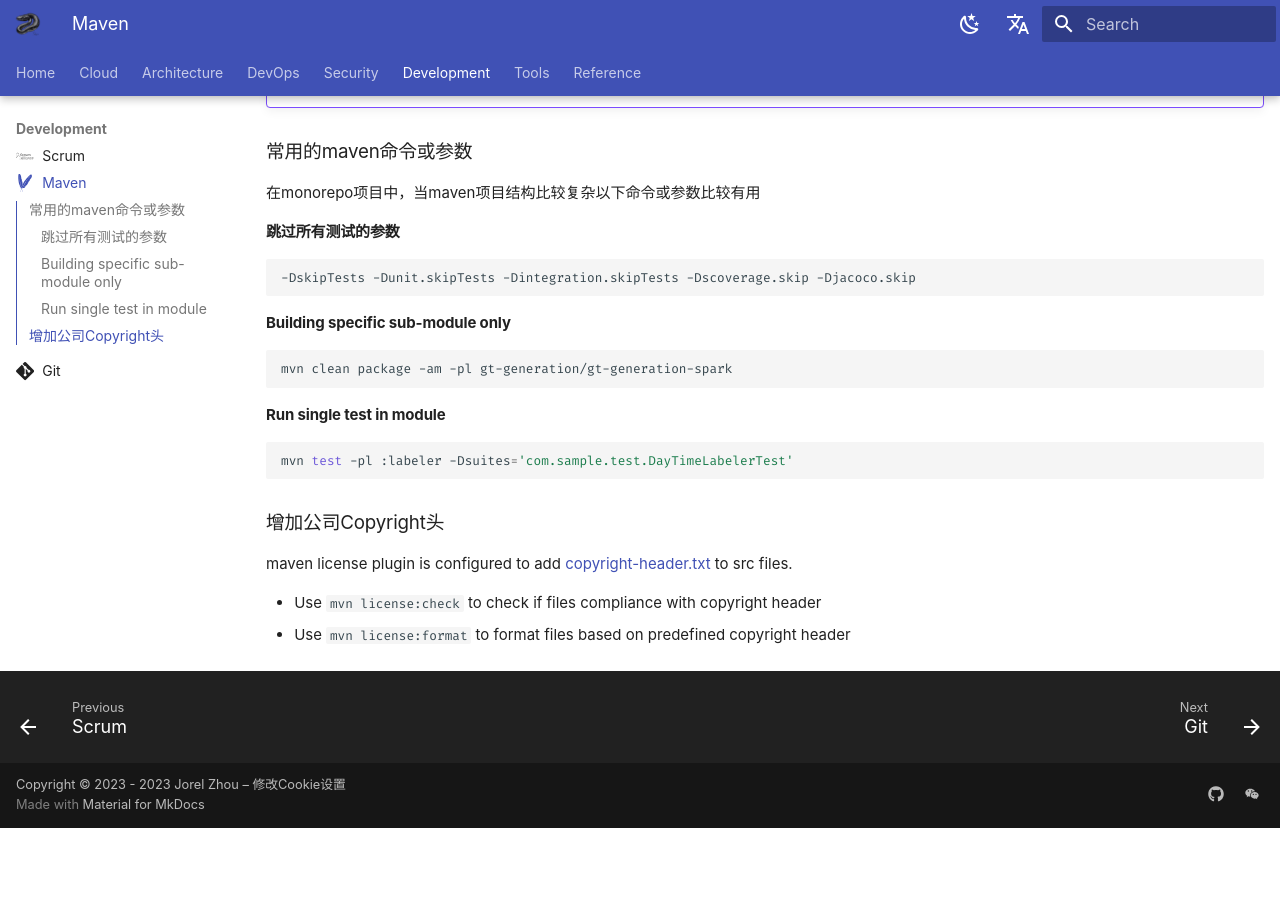
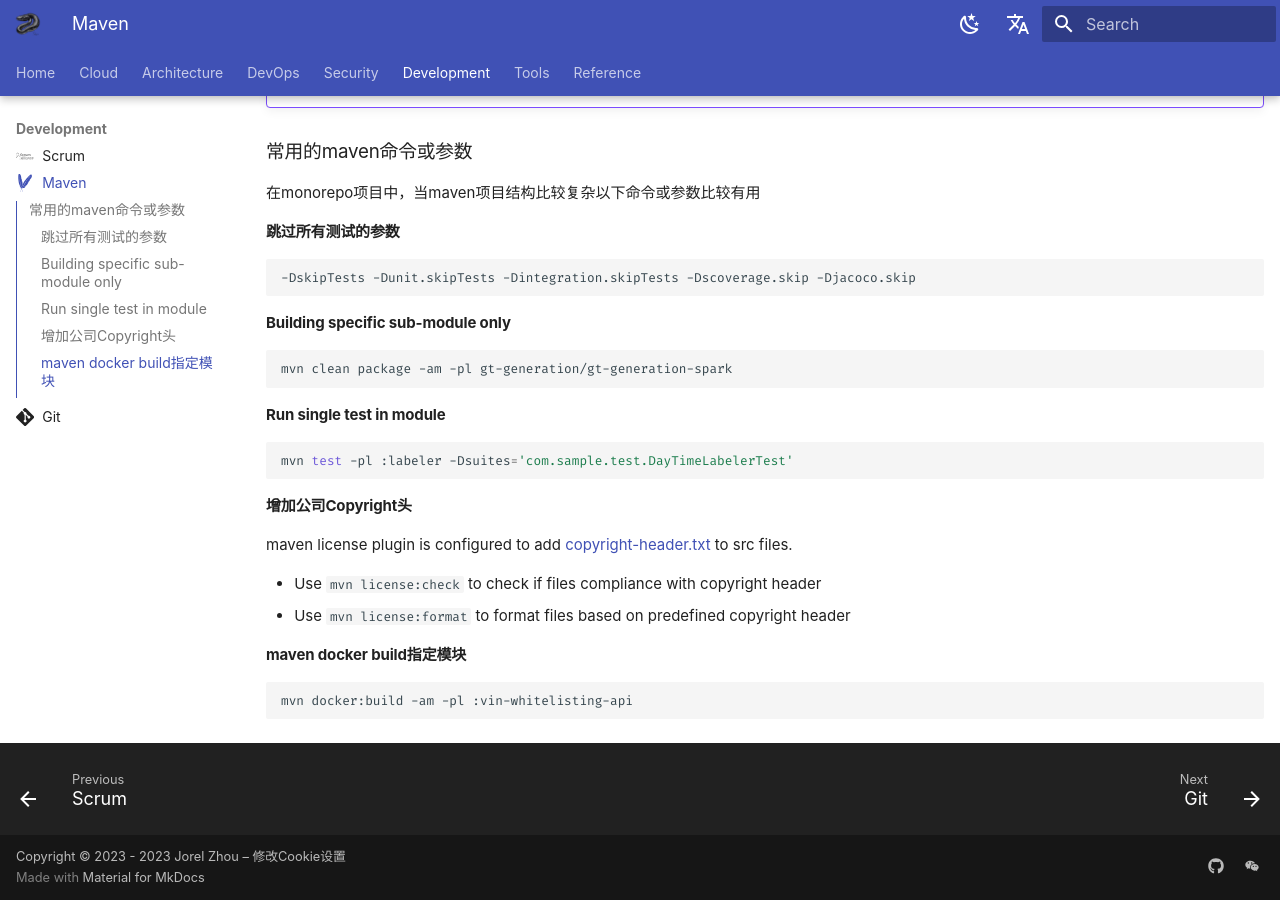
Before and after one commit to jorel-zhou/jorel-zhou.github.io, an MkDocs documentation site: the page built from docs/markdowns/development/maven.md, in a window 1280 px wide and 900 px high, scrolled down 990 px. Built offline with MkDocs 1.6.1 and Material for MkDocs 9.7.7, drawn with Linux system fonts in a browser that asks for light colours; comment, search, counter and statistics services are not loaded; before the commit the page ends 1818 px from its top, so only the background shows below that.

Commit message:
add maven docker build

````diff
--- a/docs/markdowns/development/maven.md
+++ b/docs/markdowns/development/maven.md
@@ -108,10 +108,15 @@ mvn clean package -am -pl gt-generation/gt-generation-spark
 mvn test -pl :labeler -Dsuites='com.sample.test.DayTimeLabelerTest'
 ```
 
-### 增加公司Copyright头
+#### 增加公司Copyright头
 
 maven license plugin is configured to add
 [copyright-header.txt](../../templates/copyright-header.txt) to src files.
 
 - Use `mvn license:check` to check if files compliance with copyright header
 - Use `mvn license:format` to format files based on predefined copyright header
+
+#### maven docker build指定模块
+```bash
+mvn docker:build -am -pl :vin-whitelisting-api
+```
````
